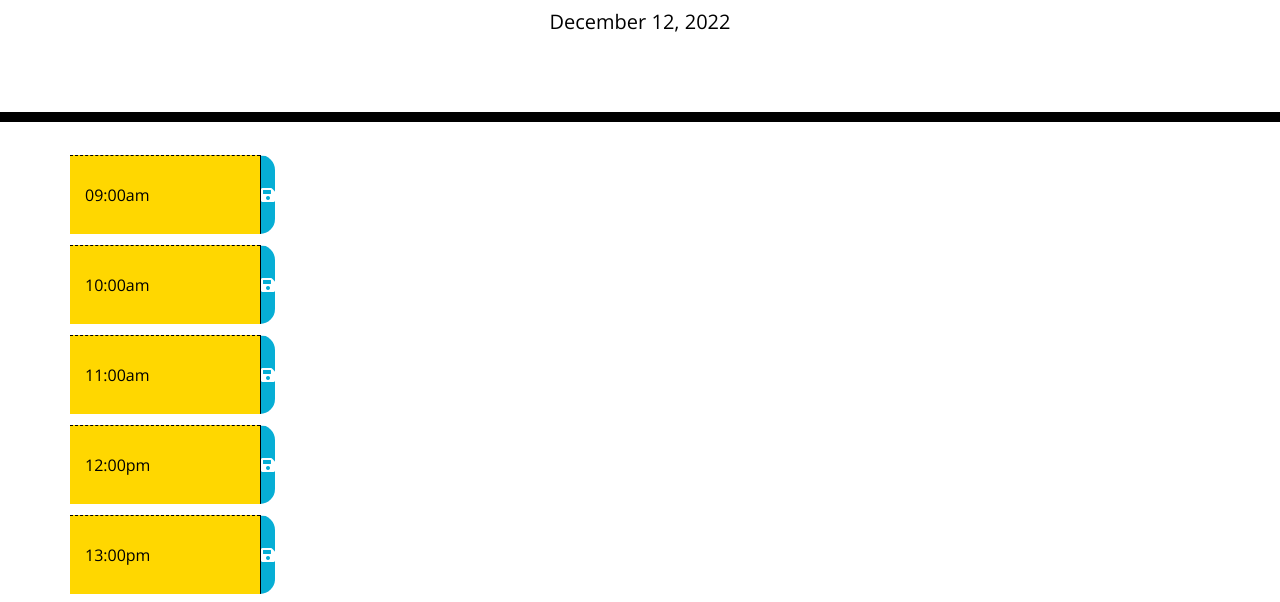
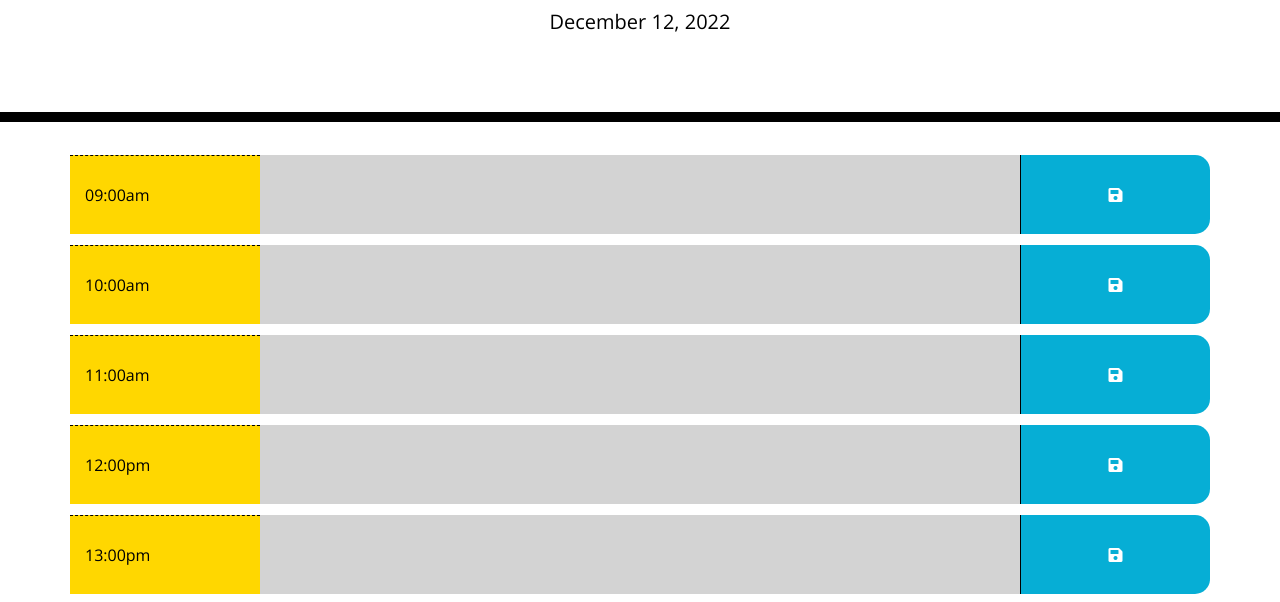
Before and after one commit to enwokedi96/planner-application, a plain HTML site: page index.html in a window 1280 px wide. Shown: the part 182-784 px from the top of the page. Drawn offline with nearby package versions, Linux system fonts and the light colour scheme.

Commit message:
successfully applied save css and conditional css

```diff
--- a/assets/css/style.css
+++ b/assets/css/style.css
@@ -62,6 +62,7 @@ textarea {
 .saveBtn {
   display: flex;
   align-items: center;
+  justify-content: center;
   border-left: 1px solid black;
   border-top-right-radius: 15px;
   border-bottom-right-radius: 15px;
--- a/assets/js/index.js
+++ b/assets/js/index.js
@@ -25,10 +25,15 @@ $( 'document' ).ready(function(){
                 newCol.addClass("hour")
             }
             else if (j===1){
-                (time<currentHour)?newCol.attr("class","past"):(time==currentHour)?newCol.attr("class","present"):newCol.attr("class","future") ;
+                console.log(time,currentHour)
+                if (time<currentHour){
+                    newCol.addClass("past")}
+                else if(time==currentHour){
+                    newCol.addClass("class","present")}
+                else {newCol.addClass("class","future"); }
             }
-            else if (j===2){
-                newCol.attr("class","saveBtn")
+            else {
+                newCol.addClass("saveBtn")
                 newCol.prepend(`<i class="fas fa-save">`)
             }
             newRow.append(newCol)
```
